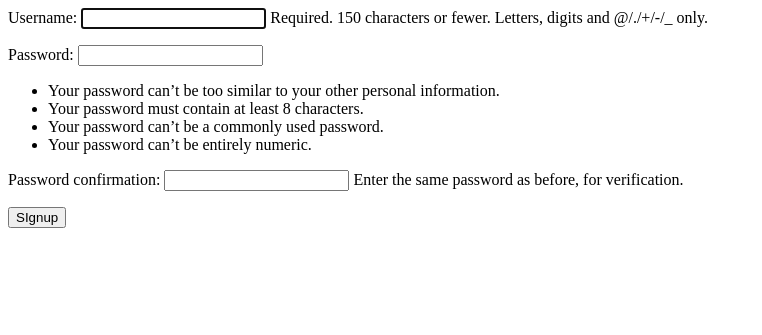
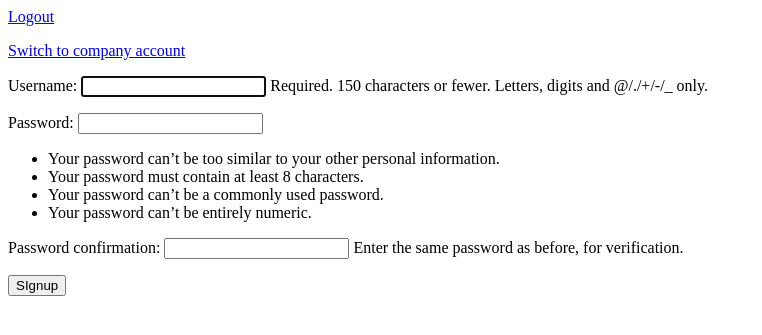
Before and after one commit to SteppaCodes/ProjectOwl, a Django app: page /signup in a window 1280 px wide. Shown: the top 335 px of the page, without its empty margins (0-762 px from the left). Run offline with Django 4.2, Linux system fonts and the light colour scheme.

Commit message:
Worked on the switching account mechanism

```diff
--- a/manager/models.py
+++ b/manager/models.py
@@ -29,7 +29,7 @@
     owner = models.ForeignKey(CostumUser, on_delete=models.CASCADE)
     website = models.URLField(default='', max_length=2000, null=True, blank=True)
     description = models.TextField()
-    company_key = models.CharField(max_length=200, default='0000')
+    company_key = models.CharField(max_length=200, default=None)
     logo = models.ImageField( default='', upload_to="logos/",null=True,blank=True)
     updated = models.DateTimeField(auto_now=True)
     created = models.DateTimeField(auto_now_add=True)
@@ -58,7 +58,7 @@
 
 class Worker(models.Model):
     user = models.OneToOneField(CostumUser,on_delete=models.CASCADE,verbose_name="Workers")
-    company = models.ForeignKey(Company, on_delete=models.CASCADE, null=True,blank=True,default='Company Not Set')
+    company = models.ForeignKey(Company, on_delete=models.CASCADE, null=True,blank=True,default=None)
 
     def __str__(self):
         return f"{self.user.username}"
--- a/manager/signals.py
+++ b/manager/signals.py
@@ -6,5 +6,7 @@
 
 @receiver(post_save,sender= CostumUser)
 def create_work_profile(sender,instance,**Kwargs):
+    print("Triggered")
     if instance.in_company:
         Worker.objects.get_or_create(user=instance)
+        print("worker")
--- a/manager/urls.py
+++ b/manager/urls.py
@@ -8,11 +8,16 @@
     path('signup', signup,name='signup'),
     path('login/', loginUser, name='login'),
     path('logout/', logoutuser, name='logout'),
+    path('switch-account/', switchaccount,name='switch-account'),
+
+    path('join-company',joincompany, name='join-company'),
 
     path('company/<str:id>', companypage, name='company-page'),
     path('user-dashboard/<str:id>',userdashboard ,name='user-dashboard'),
 
     path('project/<str:id>', ProjectPage, name='project-page'),
+
+
 ]
 urlpatterns += static(settings.MEDIA_URL, document_root=settings.MEDIA_ROOT)
 urlpatterns += static(settings.STATIC_URL, document_root=settings.STATIC_ROOT)
--- a/manager/views.py
+++ b/manager/views.py
@@ -3,6 +3,7 @@
 from .models import *
 from .forms import *
 from users.forms import *
+from django.contrib.auth import get_user_model
 from django.utils import timezone
 from django.contrib.auth import authenticate, login, logout
 from django.contrib import messages
@@ -69,9 +70,69 @@
     return render(request, 'manager/login-register.html', {"page": "Login"})
 
 def logoutuser(request):
+    user = request.user
+    user.in_company = True
+    user.save()
+    print(request.user.in_company)
     logout(request)
     return redirect("login")
 
+def joincompany(request):
+    # form = JoinCompanyForm()
+    # if request.method == "POST":
+    #     company_id = request.POST.get("company_key")
+    #     user = request.user
+
+    #     form = JoinCompanyForm(request.POST)
+    #     if form.is_valid():
+    #         try:
+    #             company = Company.objects.get(company_key=company_id)
+    #             #Getting all the workers in a company
+    #             members = company.worker_set.all()
+    #             #querying the set to get the first worker with the same user as the present user
+    #             member = members.filter(user=user).first()
+    #             worker = user.worker
+    #             #Checking if the user is not a member of a company
+    #             if not member:
+    #                 #checks if the user has a worker model and then sets user's company to teh company
+    #                 if worker:
+    #                     worker.company = company
+    #                     worker.save()
+    #                 #creates a new user object
+    #                 else:
+    #                    new = Worker.objects.create(user=user, company=company)
+    #                    new.save()
+    #                 return redirect("company-page", company.id)
+    #             else:
+    #                 messages.info(f"You are already a member of {company.name}")
+    #                 form = JoinCompanyForm()
+
+    #         except Company.DoesNotExist:
+    #             messages.error(request, "Invalid company id")
+    # else:
+    #     form = JoinCompanyForm()
+
+    # context = {"form": form}
+    return render(request, "manager/create-edit.html")
+
+def switchaccount(request):
+    User = get_user_model()
+    user = request.user
+
+    if user.in_company:
+        user.in_company = False
+        user.save()
+        return redirect("user-dashboard", user.id)
+    else:
+        user.in_company = True
+        user.save()
+        # Check if the user is associated with any company
+        if user.worker.company:
+            user_company_key = user.worker.company.company_key
+            request.session['company_key'] = user_company_key
+            return redirect("company-page", user.worker.company.id)
+        else:
+            return redirect("join-company")
 
 def userdashboard(request, id):
     user = CostumUser.objects.get(id=id)
--- a/templates/base.html
+++ b/templates/base.html
@@ -9,7 +9,15 @@
         <title>ProjectHelper | {% block title %}{% endblock title %}</title>
     </head>
     <body>
+        <p><a href='{% url "logout" %}'>Logout</a></p>
+        <p><a href='{% url "switch-account" %}'>
+            {% if request.user.in_company %}
+                Switch to personal account
+            {% else %}
+                Switch to company account
+            {% endif %}
 
+        </a></p>
         {% for message in messages %}
         <h4>{{message}}</h4>
         {% endfor %}
```
Also changed, not shown: manager/templates/manager/create-edit.html (added, +12 -0 lines), db.sqlite3, manager/migrations/0007_alter_worker_company.py (added), manager/migrations/0008_alter_company_company_key.py (added).
